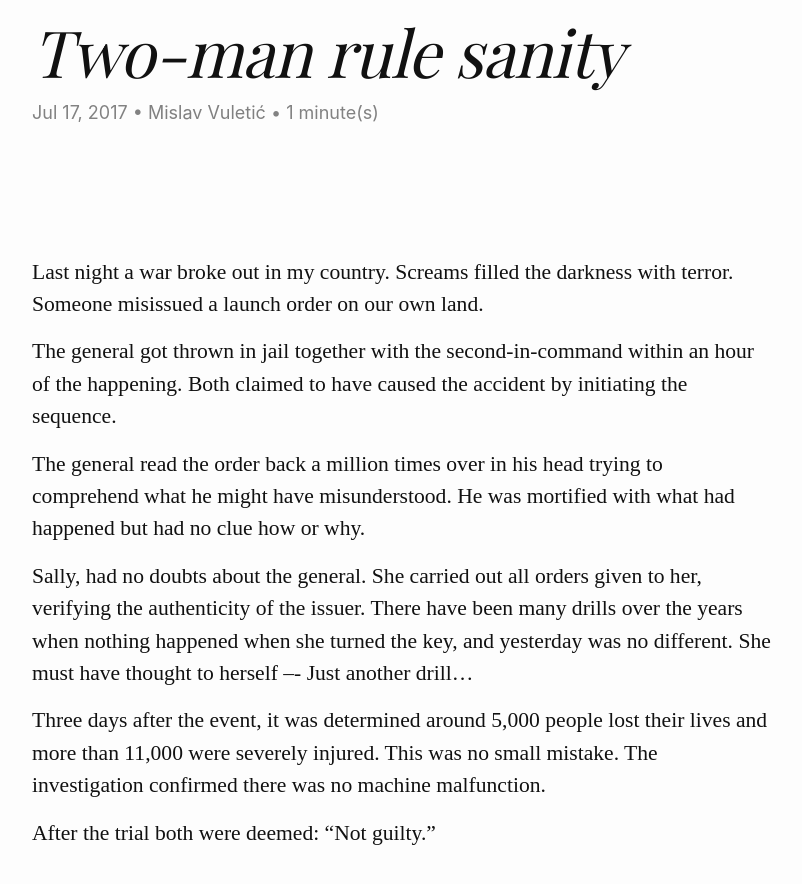
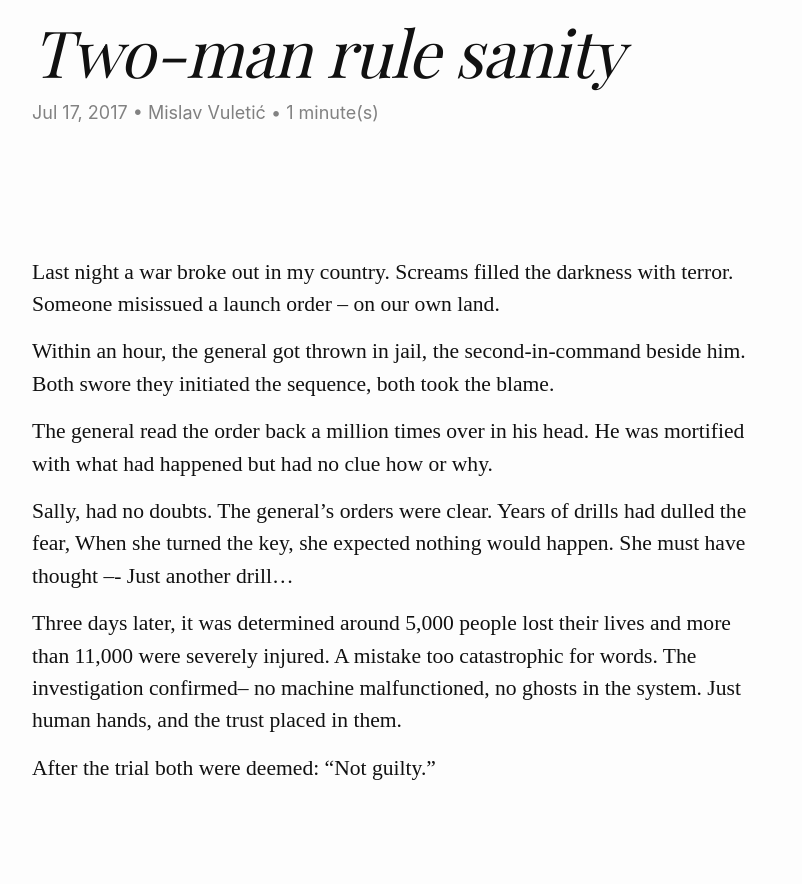
Before and after one commit to MasterMedo/mastermedo.github.io, a Jekyll site: the page built from _posts/2017-07-17-two-man-rule-sanity.md, in a window 1280 px wide and 900 px high, scrolled down 663 px. Shown: the top 884 px of the window, without its empty margins (238-1040 px from the left). Built offline with Jekyll 4.4.1, drawn with Linux system fonts in a browser that asks for light colours; some web fonts are replaced; comment, search, counter and statistics services are not loaded.

Commit message:
add: improve the two man rule sanity story

```diff
--- a/_posts/2017-07-17-two-man-rule-sanity.md
+++ b/_posts/2017-07-17-two-man-rule-sanity.md
@@ -4,21 +4,23 @@ category: stories
 ---
 Last night a war broke out in my country.
 Screams filled the darkness with terror.
-Someone misissued a launch order on our own land.
+Someone misissued a launch order -- on our own land.
 
-The general got thrown in jail together with the second-in-command within an hour of the happening.
-Both claimed to have caused the accident by initiating the sequence.
+Within an hour, the general got thrown in jail, the second-in-command beside him.
+Both swore they initiated the sequence, both took the blame.
 
-The general read the order back a million times over in his head trying to comprehend what he might have misunderstood.
+The general read the order back a million times over in his head.
 He was mortified with what had happened but had no clue how or why.
 
-Sally, had no doubts about the general.
-She carried out all orders given to her, verifying the authenticity of the issuer.
-There have been many drills over the years when nothing happened when she turned the key, and yesterday was no different.
-She must have thought to herself –- Just another drill...
+Sally, had no doubts.
+The general's orders were clear.
+Years of drills had dulled the fear,
+When she turned the key, she expected nothing would happen.
+She must have thought –- Just another drill...
 
-Three days after the event, it was determined around 5,000 people lost their lives and more than 11,000 were severely injured.
-This was no small mistake.
-The investigation confirmed there was no machine malfunction.
+Three days later, it was determined around 5,000 people lost their lives and more than 11,000 were severely injured.
+A mistake too catastrophic for words.
+The investigation confirmed-- no machine malfunctioned, no ghosts in the system.
+Just human hands, and the trust placed in them.
 
 After the trial both were deemed: "Not guilty."
```
